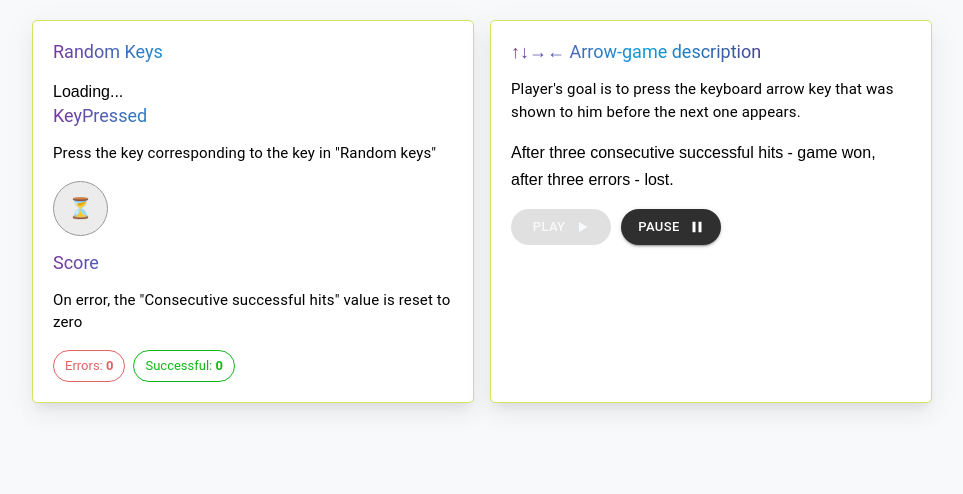
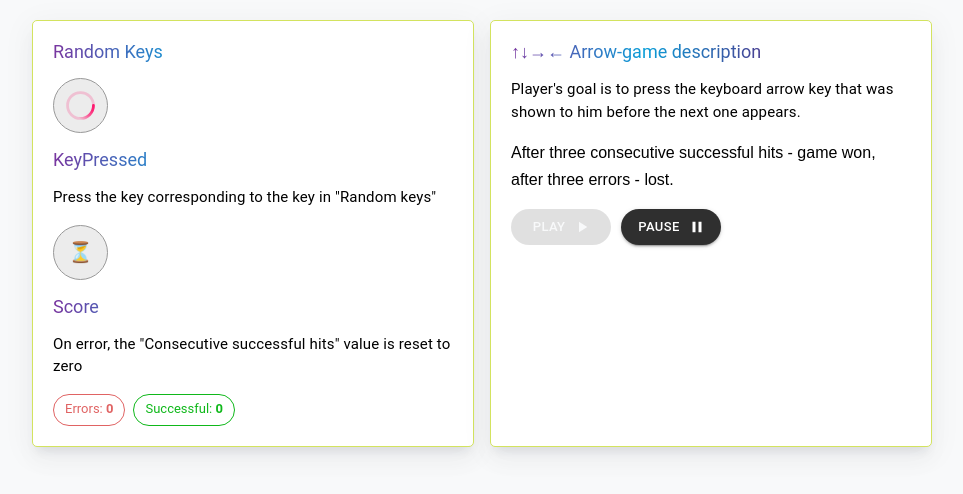
Before and after one commit to IvanBanifatsyeu/redux-toolkit-ts-arrowGame, a React (Vite) app: page / in a window 1280 px wide. Both pictures are taken after a click on the button "PLAY". Shown: the top 494 px of the page, without its empty margins (158-1121 px from the left). Built offline with nearby package versions, Linux system fonts and the light colour scheme.

Commit message:
RandomKeys styling, svg loader, tab icon

```diff
--- a/index.html
+++ b/index.html
@@ -3,8 +3,9 @@
   <head>
     <meta charset="UTF-8" />
     <link rel="icon" type="image/svg+xml" href="/vite.svg" />
+    <link rel="icon" type="image/svg+xml" href="./icon_arrow.svg">
     <meta name="viewport" content="width=device-width, initial-scale=1.0" />
-    <title>React Redux App</title>
+    <title>Arrow game</title>
   </head>
   <body>
     <noscript>You need to enable JavaScript to run this app.</noscript>
--- a/src/components/Playground/components/RandomKeys/RandomKeys.module.css
+++ b/src/components/Playground/components/RandomKeys/RandomKeys.module.css
@@ -1,6 +1,11 @@
-/* .wrapper {
-    border: 1px solid blue
-} */
+.wrapper {
+    display: flex;
+    align-items: center;
+    flex-wrap: wrap;
+    gap: 10px;
+    margin-top: var(--spacing-medium);
+    margin-bottom: var(--spacing-medium);
+}
 
 .icon {
     display: inline-flex;
--- a/src/components/Playground/components/RandomKeys/components/RandomArrows/RandomArrows.module.css
+++ b/src/components/Playground/components/RandomKeys/components/RandomArrows/RandomArrows.module.css
@@ -1,9 +1,9 @@
-
-
 .iconSuccess {
-	background-color: var(--color-green)
+	background-color: var(--color-green-light);
+	border: 1px solid var(--color-green);
 }
 
 .iconUnSuccess {
-	background-color: rgb(247, 93, 93);
+	background-color: var(--color-red-lighter);
+	border: 1px solid var(--color-red-light);
 }
--- a/src/components/Playground/components/RandomKeys/components/RandomArrows/RandomArrows.tsx
+++ b/src/components/Playground/components/RandomKeys/components/RandomArrows/RandomArrows.tsx
@@ -10,22 +10,21 @@
   const state = useAppSelector((state) => state.playground);
 
   const getStylesRandomKeys = (elem: IPlaygroundStateStepsState): string => {
-    if (elem.success && elem.success !== null) {
-      return cn(stylesCommon.icon, styles.iconSuccess);
-    }
-    if (!elem.success && elem.success !== null) {
-      return cn(stylesCommon.icon, styles.iconUnSuccess);
-    }
-    return stylesCommon.icon;
+    return cn(
+      stylesCommon.icon,
+      elem.success && elem.success !== null && styles.iconSuccess,
+      !elem.success && elem.success !== null && styles.iconUnSuccess,
+    );
   };
+
   return (
-    <>
+    <div className={stylesCommon.wrapper}>
       {state.steps.map((elem: any) => (
         <span key={elem.step} className={getStylesRandomKeys(elem)}>
           {MAP_ARROW_CODES[elem.currentValue as keyof IMapArrowCodes]}
         </span>
       ))}
-    </>
+    </div>
   );
 };
 
--- /dev/null
+++ b/src/components/Playground/components/RandomKeys/components/WelcomeText/WelcomeText.module.css
@@ -0,0 +1,4 @@
+.loader {
+    width: 70%;
+    height: 70%;
+}
--- a/src/components/Playground/components/RandomKeys/components/WelcomeText/WelcomeText.tsx
+++ b/src/components/Playground/components/RandomKeys/components/WelcomeText/WelcomeText.tsx
@@ -1,6 +1,7 @@
-// import styles from "./WelcomeText.module.css"
-
 import { TypographyText } from "../../../../../UI";
+import loader from "./img/tube-spinner.svg";
+import stylesCommon from "../../RandomKeys.module.css";
+import styles from "./WelcomeText.module.css";
 
 export interface IWelcomeTextProps {
   isTimerActive: boolean;
@@ -10,7 +11,13 @@
   const { isTimerActive } = props;
 
   if (isTimerActive) {
-    return <span>Loading...</span>;
+    return (
+      <div className={stylesCommon.wrapper}>
+        <span className={stylesCommon.icon}>
+          <img className={styles.loader} src={loader} alt="loader" />
+        </span>
+      </div>
+    );
   }
 
   return (
```
Also changed, not shown: icon_arrow.svg (added), src/components/Playground/components/RandomKeys/components/WelcomeText/img/tube-spinner.svg (added).
